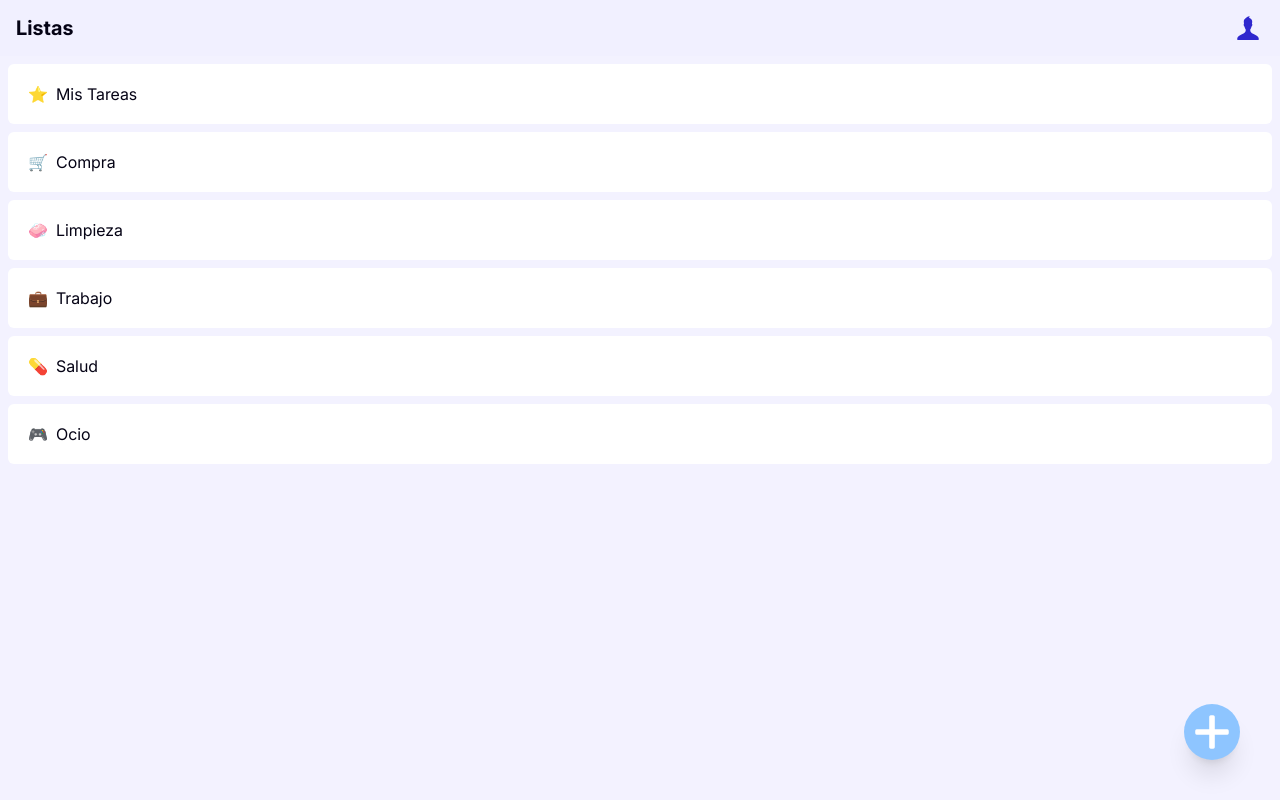
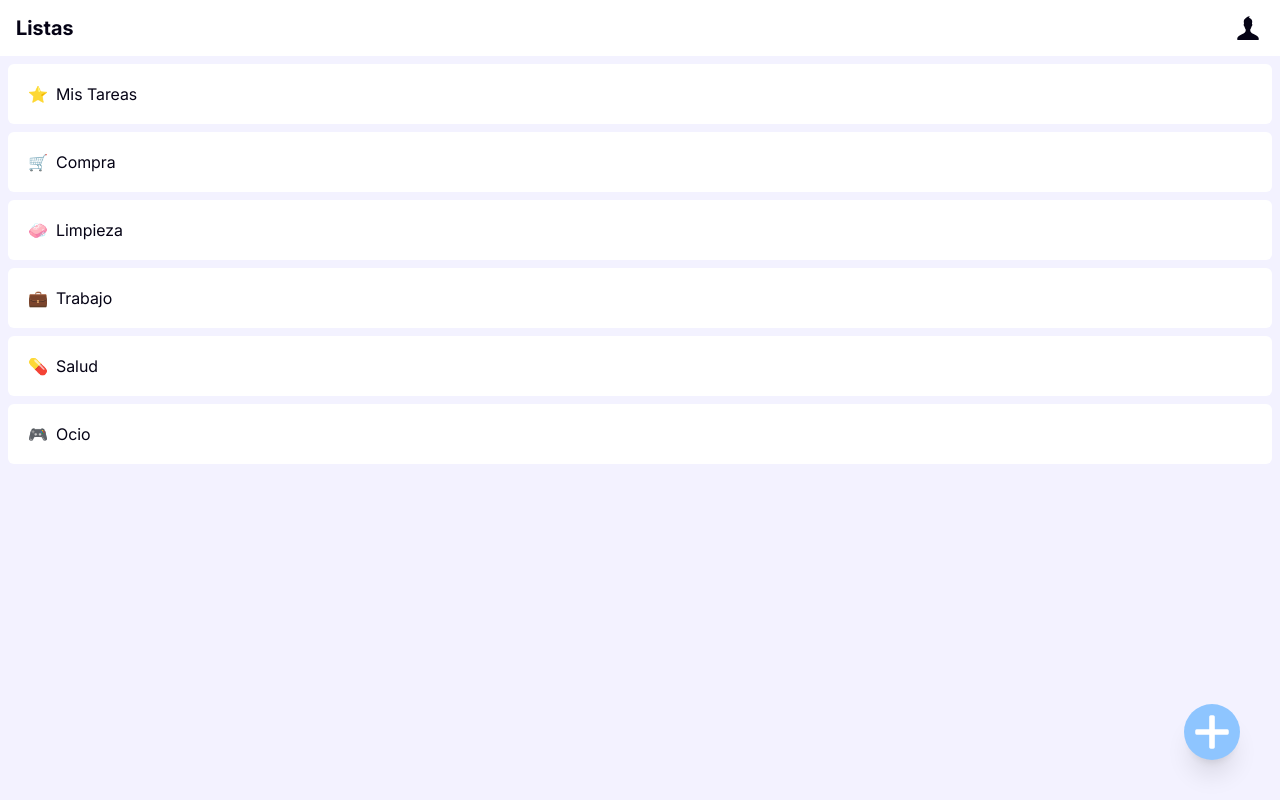
Before and after one commit to AdrielHercules/todolist-frontend, an Angular app: page / in a window 1280 px wide. Built offline with nearby package versions, Linux system fonts and the light colour scheme.

Commit message:
Update top-bar style

```diff
--- a/src/app/layout/top-bar/top-bar.component.html
+++ b/src/app/layout/top-bar/top-bar.component.html
@@ -1,7 +1,7 @@
 <div
   class="z-1 flex h-14 items-center p-4"
   [ngClass]="{
-    'bg-background': !topBarConf.transparent,
+    'bg-card': !topBarConf.transparent,
     'bg-transparent': topBarConf.transparent,
   }"
 >
@@ -9,7 +9,7 @@
     <div class="z-1 flex w-50 items-center justify-start gap-4">
       @for (button of topBarConf.leftButtons; track $index) {
         <svg
-          class="z-1 size-8 cursor-pointer rounded-md fill-primary p-1 hover:bg-secondary active:bg-secondary"
+          class="z-1 size-8 cursor-pointer rounded-md fill-text p-1 hover:bg-background active:bg-background"
           (click)="onButtonClick(button)"
           (keydown)="onButtonClick(button)"
         >
@@ -19,14 +19,17 @@
     </div>
   }
 
-  <h1 class="z-1 w-full text-center text-xl font-bold text-text" [class.text-center]="topBarConf.centerTitle">
+  <h1
+    class="z-1 w-full text-center text-xl font-bold text-text select-none"
+    [class.text-center]="topBarConf.centerTitle"
+  >
     {{ topBarConf.title }}
   </h1>
 
   <div class="z-1 flex w-50 items-center justify-end gap-4">
     @for (button of topBarConf.rightButtons; track $index) {
       <svg
-        class="z-1 size-8 cursor-pointer rounded-md fill-primary p-1 hover:bg-secondary active:bg-secondary"
+        class="z-1 size-8 cursor-pointer rounded-md fill-text p-1 hover:bg-background active:bg-background"
         (click)="onButtonClick(button)"
         (keydown)="onButtonClick(button)"
       >
```
